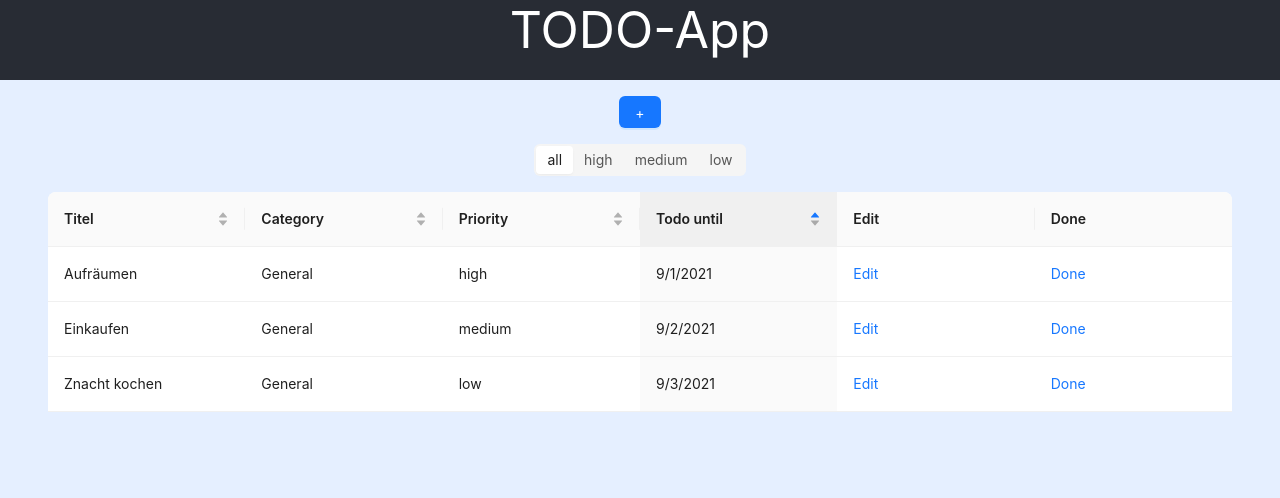
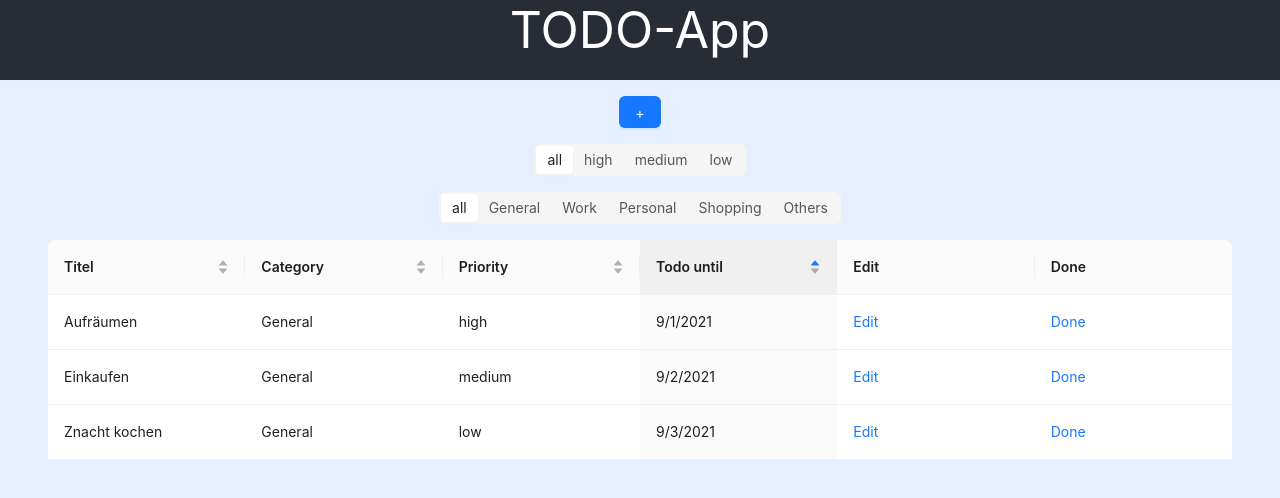
Before and after one commit to SeverinFux/todo-app, a React (Create React App) app: page / in a window 1280 px wide. Shown: the top 498 px of the page. Built offline with nearby package versions, Linux system fonts and the light colour scheme.

Commit message:
done? al ui?

```diff
--- a/src/components/TaskForm.tsx
+++ b/src/components/TaskForm.tsx
@@ -3,22 +3,20 @@ import {Priority, Task} from "../model/models";
 import {AutoComplete, Button, DatePicker, Form, Input, Modal, Segmented, Space} from "antd";
 import dayjs from "dayjs"; // For handling date formatting
 
-const optionsInitial: { value: string }[] = [
-    {value: 'General'},
-    {value: 'Work'},
-    {value: 'Personal'},
-    {value: 'Shopping'},
-    {value: 'Others'},
-];
-
-const TaskForm: React.FC<{ addTask: (task: Task) => void; editTask?: Task }> =
+const TaskForm: React.FC<{
+    addTask: (task: Task) => void;
+    editTask?: Task;
+    categoryAutocomplete: { value: string }[];
+    setCategoryAutocomplete: (s: { value: string }[]) => void
+}> =
     ({
          addTask,
-         editTask
+         editTask,
+         categoryAutocomplete,
+         setCategoryAutocomplete
      }) => {
         const [form] = Form.useForm();
         const [isModalOpen, setIsModalOpen] = useState(false);
-        const [categoryAutocomplete, setCategoryAutocomplete] = useState<{ value: string }[]>(optionsInitial);
 
         const showModal = () => {
             setIsModalOpen(true);
@@ -113,7 +111,13 @@ const TaskForm: React.FC<{ addTask: (task: Task) => void; editTask?: Task }> =
                             name="dueDate"
                             rules={[{required: true, message: 'Please select the due date!'}]}
                         >
-                            <DatePicker style={{width: '100%'}} format="DD-MM-YYYY"/>
+                            <DatePicker
+                                style={{ width: '100%' }}
+                                format="DD-MM-YYYY"
+                                disabledDate={(current) => {
+                                    // Disable all dates before today
+                                    return current && current < dayjs().startOf('day');
+                                }}/>
                         </Form.Item>
                         <Form.Item>
                             <Button type="primary" htmlType="submit">
--- a/src/components/TaskList.tsx
+++ b/src/components/TaskList.tsx
@@ -32,23 +32,35 @@ const defaultTaskList: Task[] = [
         done: false,
     },
 ];
+const optionsInitial: { value: string }[] = [
+    {value: 'General'},
+    {value: 'Work'},
+    {value: 'Personal'},
+    {value: 'Shopping'},
+    {value: 'Others'},
+];
 
 
 const TaskList: React.FC = () => {
     const [allTasks, setAllTasks] = useState<Task[]>(defaultTaskList);
     const [visibleTasks, setVisibleTasks] = useState<Task[]>();
     const [editTask, setEditTask] = useState<Task | undefined>(undefined);
+    const [categoryAutocomplete, setCategoryAutocomplete] = useState<{ value: string }[]>(optionsInitial);
     const [priorityFilter, setPriorityFilter] = useState<string>('all');
+    const [categoryFilter, setCategoryFilter] = useState<string>('all');
 
     useEffect(() => {
         updateVisibleTasks(allTasks);
-    }, [allTasks, defaultTaskList, priorityFilter]);
+    }, [allTasks, defaultTaskList, priorityFilter, categoryFilter]);
 
     const updateVisibleTasks = (tasks: Task[]) => {
         let filteredTasks = tasks.filter(task => !task.done); // Filter tasks where done is false
         if (priorityFilter !== 'all') {
             const priority = Priority[priorityFilter.toUpperCase() as keyof typeof Priority];
             filteredTasks = filteredTasks.filter(task => task.priority === priority);
+        }
+        if (categoryFilter !== 'all') {
+            filteredTasks = filteredTasks.filter(task => task.category === categoryFilter);
         }
         setVisibleTasks(filteredTasks);
     }
@@ -129,13 +141,21 @@ const TaskList: React.FC = () => {
     ];
 
     return (
-        <Content style={{ padding: '0 48px' }}>
-            <TaskForm addTask={addOrUpdateTask} editTask={editTask}/>
+        <Content style={{padding: '0 48px'}}>
+            <TaskForm addTask={addOrUpdateTask} editTask={editTask} categoryAutocomplete={categoryAutocomplete}
+                      setCategoryAutocomplete={setCategoryAutocomplete}/>
             <br/>
             <Segmented style={{marginTop: "16px"}} value={priorityFilter} onChange={setPriorityFilter}
                        options={['all', 'high', 'medium', 'low',]}/>
             <br/>
-            <Table<Task> style={{marginTop: "16px"}} pagination={false} columns={columns} dataSource={visibleTasks} />
+            <Segmented
+                style={{marginTop: "16px"}}
+                value={categoryFilter}
+                onChange={value => setCategoryFilter(value.toString())}
+                options={['all', ...categoryAutocomplete.map(cat => cat.value)]}
+            />
+            <br/>
+            <Table<Task> style={{marginTop: "16px"}} pagination={false} columns={columns} dataSource={visibleTasks}/>
         </Content>
     );
 };
--- a/src/model/models.ts
+++ b/src/model/models.ts
@@ -9,15 +9,6 @@ export interface Task {
     done: boolean;
 }
 
-export interface TaskListContextType {
-    tasks: Task[];
-    addTask: (task: Task) => void;
-    updateTask: (updatedTask: Task) => void;
-    deleteTask: (taskId: number) => void;
-}
-
-export const TaskListContext = createContext<TaskListContextType | undefined>(undefined);
-
 export const Priority = {
     HIGH: {value: 'high', weight: 3}, // weight = how important
     MEDIUM: {value: 'medium', weight: 2},
```
